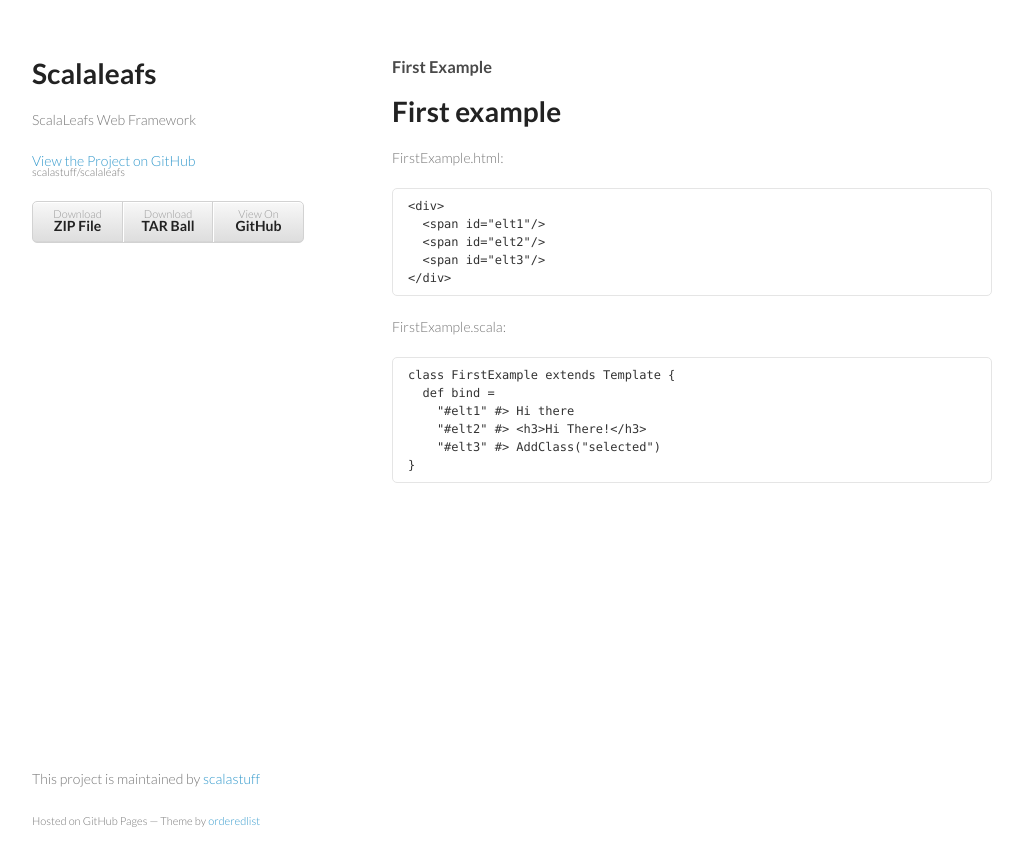
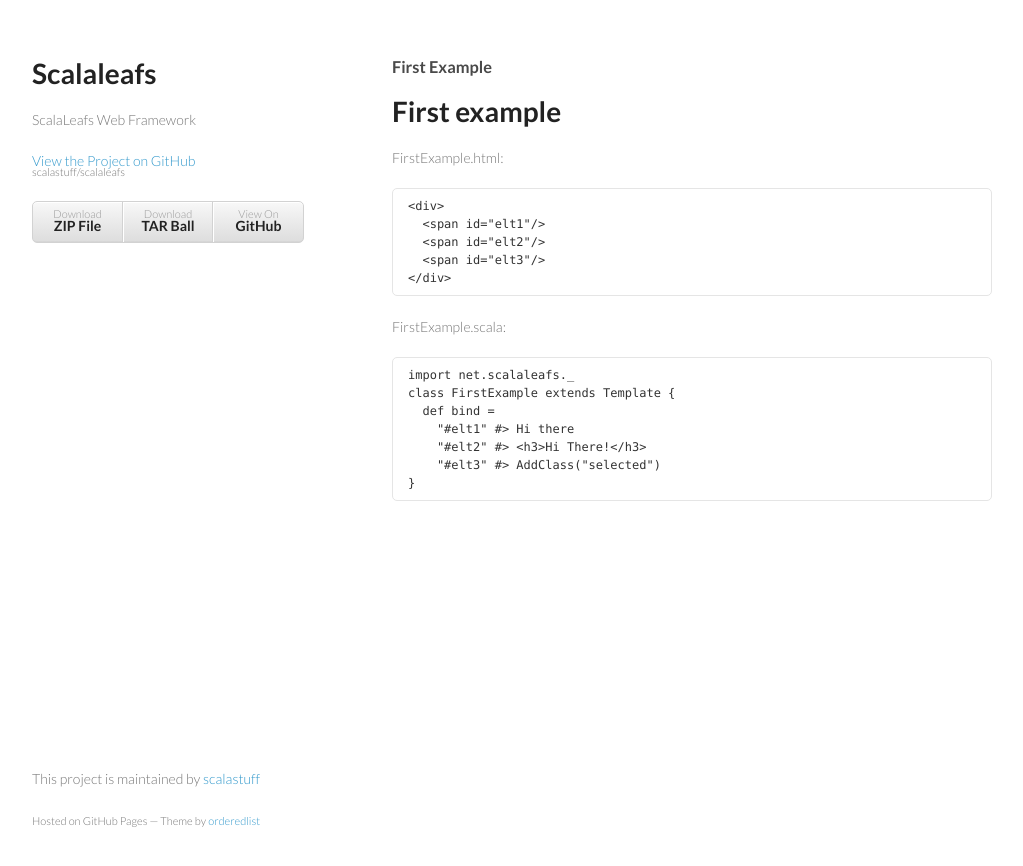
Before and after one commit to scalastuff/scalaleafs, a Jekyll site: the page built from FirstExample.md, in a window 1280 px wide. Shown: the top 866 px of the page, without its empty margins (128-1151 px from the left). Built offline with Jekyll 4.4.1, drawn with Linux system fonts in a browser that asks for light colours.

Commit message:
Updated FirstExample.md

```diff
--- a/FirstExample.md
+++ b/FirstExample.md
@@ -14,6 +14,7 @@
 
 FirstExample.scala:
 
+    import net.scalaleafs._
     class FirstExample extends Template {
       def bind =
         "#elt1" #> Hi there
```
